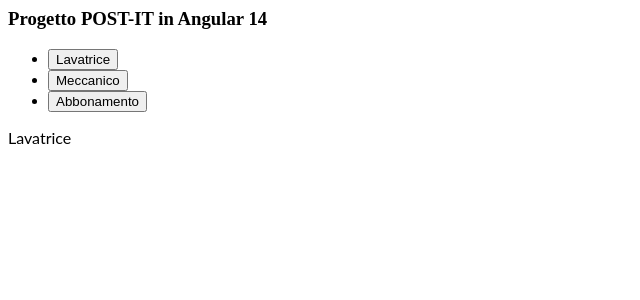
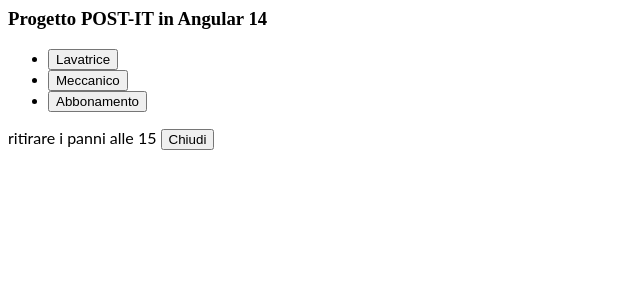
Before and after one commit to Stalioot/angular-ivy-elmfd2, an Angular app: page / in a window 1280 px wide. Both pictures are taken after a click on the button "Lavatrice". Shown: the top 300 px of the page, without its empty margins (0-640 px from the left). Built offline with nearby package versions, Linux system fonts and the light colour scheme.

Commit message:
aggiunto selettore per la visualizzazione del testo

```diff
--- a/src/app/app.component.html
+++ b/src/app/app.component.html
@@ -6,6 +6,7 @@
   </li>
 </ul>
 
-<p>
-  {{selezionata}}
+<p *ngIf = "selezione !== undefined">
+  {{selezione.testo}}
+  <button (click) = 'clean()'>Chiudi</button>
 </p>
--- a/src/app/app.component.ts
+++ b/src/app/app.component.ts
@@ -16,13 +16,19 @@
 })
 export class AppComponent  {
   title: string = 'Progetto POST-IT in Angular ' + VERSION.major;
-  selezionata: string;
+  selezione: postIT;
   arrayPostIT: Array<postIT> = [
     new postIT('Lavatrice','ritirare i panni alle 15'),
     new postIT('Meccanico','ritirare la macchina alle 17'),
     new postIT('Abbonamento','rinnovare abbonamento sky')
   ];
-  seleziona(titolo: string){
-    this.selezionata = titolo;
+  seleziona(itemName: string){
+    var trovato: Array<postIT> = this.arrayPostIT.filter(
+      el => ( el.titolo === itemName)
+    );
+    this.selezione = trovato[0];
+  }
+  clean() {
+    this.selezione=undefined;
   }
 }
```
